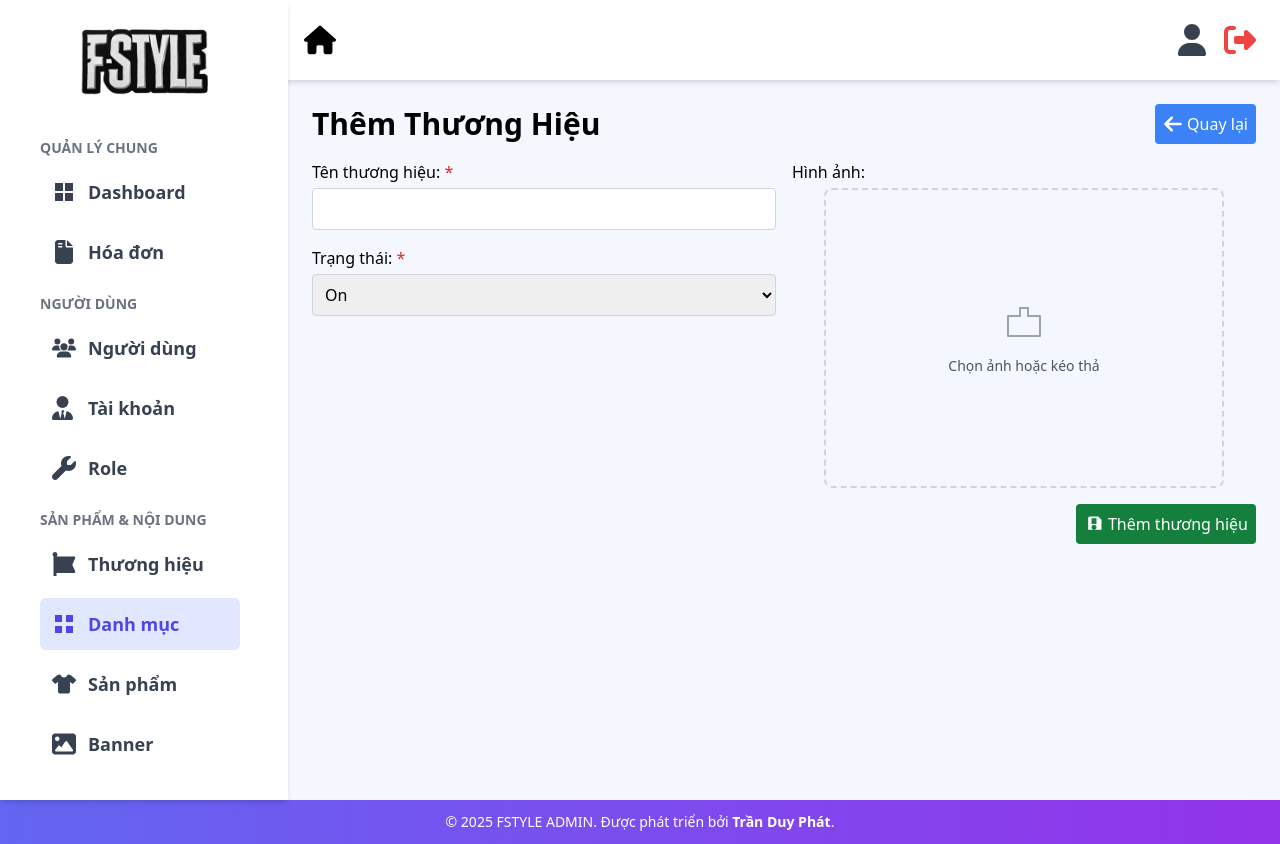
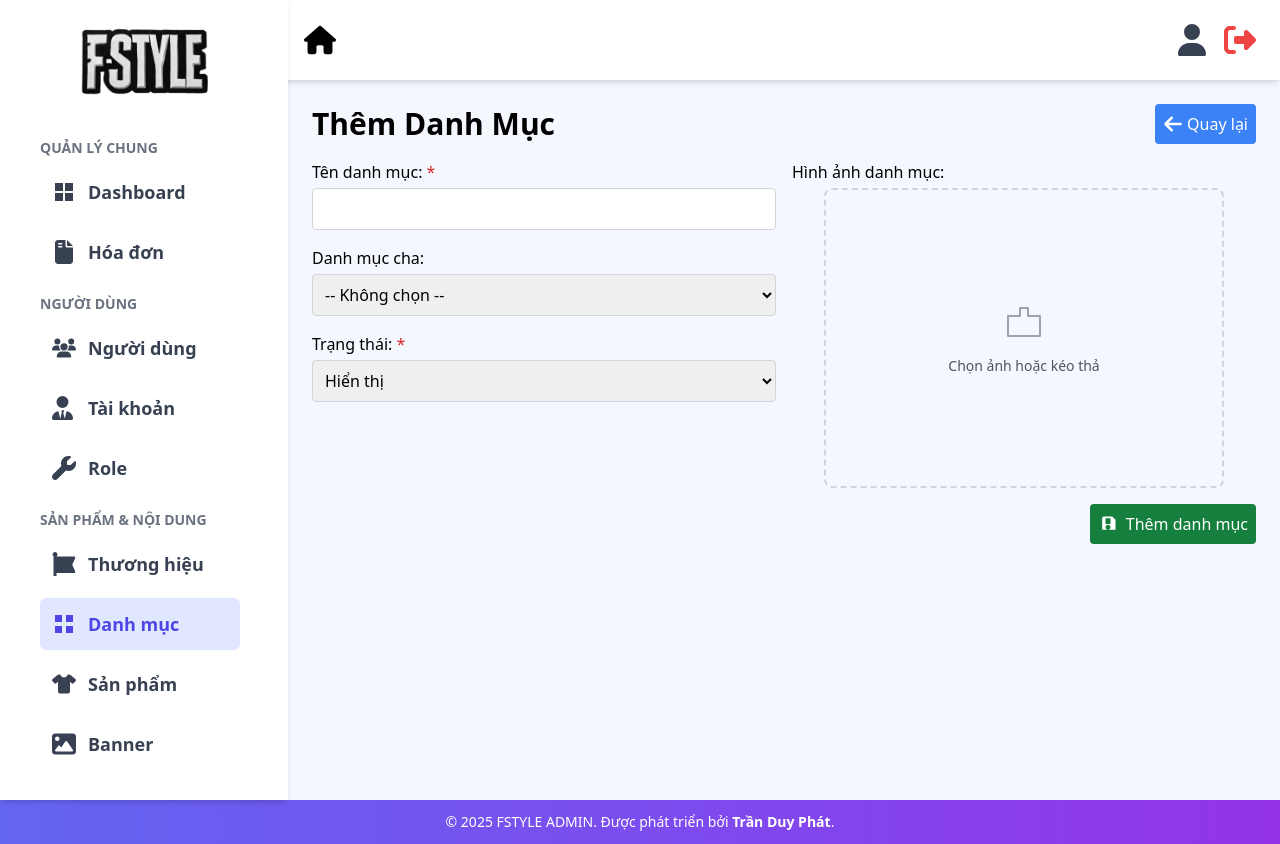
Before and after one commit to DuyPhatpeo/ShopFSTYLE, a PHP site: page /ShopFSTYLE/admin/views/category/add.php in a window 1280 px wide. Run offline with PHP 8.4, Linux system fonts and the light colour scheme; the visitor is signed in with stand-in values (Sample User, id 1); tables that the repository leaves empty or names only in its code hold one stand-in row (values such as "Sample post"); some libraries are stand-ins or nearby versions.

Commit message:
fix lỗi

```diff
--- a/admin/controller/categoryController.php
+++ b/admin/controller/categoryController.php
@@ -267,40 +267,63 @@ function processEditCategory($conn, $category_id) {
 }
 
 /**
- * Xóa danh mục (bao gồm cả danh mục con và file ảnh nếu có).
+ * Xoá danh mục và tất cả các danh mục con của nó.
+ * Đồng thời, xoá file ảnh vật lý nếu danh mục có ảnh.
  *
  * @param mysqli $conn Kết nối CSDL.
- * @param string $category_id ID danh mục cần xóa.
- * @return bool True nếu xóa thành công.
+ * @param string $category_id ID danh mục cần xoá.
+ * @return bool True nếu xoá thành công, false nếu thất bại.
  */
 function deleteCategory($conn, $category_id) {
-    // Lấy danh sách danh mục con
+    // 1. Xoá danh mục con (đệ quy)
     $sql = "SELECT category_id FROM category WHERE parent_id = ?";
-    $stmt = $conn->prepare($sql);
-    $stmt->bind_param("s", $category_id);
-    $stmt->execute();
-    $result = $stmt->get_result();
-
-    // Đệ quy xóa danh mục con
-    while ($child = $result->fetch_assoc()) {
-        deleteCategory($conn, $child['category_id']);
+    if ($stmt = $conn->prepare($sql)) {
+        $stmt->bind_param("s", $category_id);
+        $stmt->execute();
+        $result = $stmt->get_result();
+        while ($child = $result->fetch_assoc()) {
+            if (!deleteCategory($conn, $child['category_id'])) {
+                error_log("Không thể xoá danh mục con: " . $child['category_id']);
+                return false;
+            }
+        }
+        $stmt->close();
+    } else {
+        error_log("Prepare failed (child categories): " . $conn->error);
+        return false;
     }
 
-    // Xoá file ảnh vật lý nếu có
+    // 2. Xoá file ảnh vật lý (nếu có)
     $currentCategory = getCategoryById($conn, $category_id);
     if ($currentCategory && !empty($currentCategory['image_url'])) {
         $physicalPath = __DIR__ . '/../../' . $currentCategory['image_url'];
         if (file_exists($physicalPath)) {
-            unlink($physicalPath);
+            if (!unlink($physicalPath)) {
+                error_log("Không thể xoá file ảnh: " . $physicalPath);
+                // Tiếp tục xoá danh mục mặc dù không xoá được file ảnh
+            }
         }
     }
 
-    // Xóa danh mục khỏi DB
+    // 3. Xoá bản ghi danh mục khỏi DB
     $sql = "DELETE FROM category WHERE category_id = ?";
-    $stmt = $conn->prepare($sql);
-    $stmt->bind_param("s", $category_id);
-    return $stmt->execute();
+    if ($stmt = $conn->prepare($sql)) {
+        $stmt->bind_param("s", $category_id);
+        if (!$stmt->execute()) {
+            error_log("Lỗi xoá danh mục: " . $category_id . " Error: " . $stmt->error);
+            $stmt->close();
+            return false;
+        }
+        $stmt->close();
+    } else {
+        error_log("Prepare failed (delete category): " . $conn->error);
+        return false;
+    }
+
+    return true;
 }
+
+
 
 /**
  * Xử lý xóa danh mục thông qua form.
--- a/admin/views/category/add.php
+++ b/admin/views/category/add.php
@@ -1,28 +1,25 @@
 <?php
 $pageTitle = "Trang thêm danh mục";
 
+// Kiểm tra session đăng nhập
 include("../../includes/session_check.php");
-
-// File: admin/views/brand/add.php
 
 // Bật output buffering để tránh lỗi "headers already sent"
 ob_start();
 
 include("../../includes/header.php");
-require_once('../../../includes/db.php');           // Kết nối CSDL
-require_once('../../controller/brandController.php'); // File controller thương hiệu
+require_once('../../../includes/db.php');               // Kết nối CSDL
+require_once('../../controller/categoryController.php'); // File controller danh mục
 
-// Gọi hàm xử lý thêm thương hiệu, nếu thành công sẽ chuyển hướng
-// Hàm này được sửa đổi trả về mảng lỗi (rỗng nếu không có lỗi)
-$errors = processAddBrand($conn);
-
-// Nếu cần, lấy danh sách thương hiệu (ở đây ví dụ không cần)
+// Gọi hàm xử lý thêm danh mục, nếu thành công sẽ chuyển hướng
+// Hàm này trả về mảng lỗi (rỗng nếu không có lỗi)
+$errors = processAddCategory($conn);
 ?>
 <div id="notificationContainer" class="fixed top-10 right-4 flex flex-col space-y-2 z-50"></div>
 <main class="container mx-auto p-6">
     <div class="flex justify-between items-center mb-4">
         <div>
-            <h1 class="text-3xl font-bold">Thêm Thương Hiệu</h1>
+            <h1 class="text-3xl font-bold">Thêm Danh Mục</h1>
         </div>
         <a href="index.php" class="bg-blue-500 hover:bg-blue-600 text-white p-2 rounded flex items-center">
             <svg xmlns="http://www.w3.org/2000/svg" viewBox="0 0 448 512" class="w-5 h-5 mr-1" fill="currentColor">
@@ -40,23 +37,41 @@ $errors = processAddBrand($conn);
     </div>
     <?php endif; ?>
 
-    <!-- Form thêm thương hiệu -->
+    <!-- Form thêm danh mục -->
     <form method="POST" action="" enctype="multipart/form-data">
         <div class="flex flex-wrap -mx-2 mb-4">
-            <!-- Cột trái: Thông tin thương hiệu -->
+            <!-- Cột trái: Thông tin danh mục -->
             <div class="w-full md:w-1/2 px-2">
-                <!-- Tên thương hiệu -->
+                <!-- Tên danh mục -->
                 <div class="mb-4">
-                    <label for="brand_name" class="block mb-1 font-medium">
-                        Tên thương hiệu:
+                    <label for="category_name" class="block mb-1 font-medium">
+                        Tên danh mục:
                         <span class="text-red-600">*</span>
                     </label>
-                    <input type="text" name="brand_name" id="brand_name"
-                        class="w-full p-2 border <?= !empty($errors['brand_name']) ? 'border-red-500' : 'border-gray-300'; ?> rounded"
-                        value="<?= isset($_POST['brand_name']) ? htmlspecialchars($_POST['brand_name']) : '' ?>">
-                    <?php if (!empty($errors['brand_name'])): ?>
-                    <p class="text-red-500 text-sm mt-1"><?= htmlspecialchars($errors['brand_name']) ?></p>
+                    <input type="text" name="category_name" id="category_name"
+                        class="w-full p-2 border <?= !empty($errors['category_name']) ? 'border-red-500' : 'border-gray-300'; ?> rounded"
+                        value="<?= isset($_POST['category_name']) ? htmlspecialchars($_POST['category_name']) : '' ?>">
+                    <?php if (!empty($errors['category_name'])): ?>
+                    <p class="text-red-500 text-sm mt-1"><?= htmlspecialchars($errors['category_name']) ?></p>
                     <?php endif; ?>
+                </div>
+                <!-- Danh mục cha (tùy chọn) -->
+                <div class="mb-4">
+                    <label for="parent_id" class="block mb-1 font-medium">Danh mục cha:</label>
+                    <select name="parent_id" id="parent_id"
+                        class="w-full p-2 border border-gray-300 rounded focus:outline-none">
+                        <option value="">-- Không chọn --</option>
+                        <?php
+                        // Lấy danh sách tất cả danh mục (không loại trừ gì) để chọn danh mục cha
+                        $allCategories = getAllCategories($conn, "");
+                        foreach ($allCategories as $cat):
+                        ?>
+                        <option value="<?= htmlspecialchars($cat['category_id']) ?>"
+                            <?= (isset($_POST['parent_id']) && $_POST['parent_id'] === $cat['category_id']) ? 'selected' : '' ?>>
+                            <?= htmlspecialchars($cat['category_name']) ?>
+                        </option>
+                        <?php endforeach; ?>
+                    </select>
                 </div>
                 <!-- Trạng thái -->
                 <div class="mb-4">
@@ -66,10 +81,10 @@ $errors = processAddBrand($conn);
                     </label>
                     <select name="status" id="status"
                         class="w-full p-2 border <?= !empty($errors['status']) ? 'border-red-500' : 'border-gray-300'; ?> rounded">
-                        <option value="1" <?= (isset($_POST['status']) && $_POST['status'] == 1) ? 'selected' : '' ?>>On
+                        <option value="1" <?= (isset($_POST['status']) && $_POST['status'] == 1) ? 'selected' : '' ?>>
+                            Hiển thị</option>
+                        <option value="2" <?= (isset($_POST['status']) && $_POST['status'] == 2) ? 'selected' : '' ?>>Ẩn
                         </option>
-                        <option value="2" <?= (isset($_POST['status']) && $_POST['status'] == 2) ? 'selected' : '' ?>>
-                            Off</option>
                     </select>
                     <?php if (!empty($errors['status'])): ?>
                     <p class="text-red-500 text-sm mt-1"><?= htmlspecialchars($errors['status']) ?></p>
@@ -78,7 +93,7 @@ $errors = processAddBrand($conn);
             </div>
             <!-- Cột phải: Phần upload ảnh -->
             <div class="w-full md:w-1/2 px-2">
-                <label for="image" class="block mb-1 font-medium">Hình ảnh:</label>
+                <label for="image" class="block mb-1 font-medium">Hình ảnh danh mục:</label>
                 <div id="uploadArea"
                     class="group relative border-2 border-dashed border-gray-300 rounded-lg text-center cursor-pointer hover:border-blue-400 flex items-center justify-center w-[400px] h-[300px] mx-auto overflow-hidden"
                     style="position: relative;">
@@ -105,12 +120,13 @@ $errors = processAddBrand($conn);
 
         <!-- Nút thao tác -->
         <div class="flex justify-end items-center">
-            <button type="submit" class="bg-green-700 hover:bg-green-800 text-white p-2 rounded flex items-center">
-                <svg xmlns="http://www.w3.org/2000/svg" class="w-5 h-5 mr-1" fill="currentColor" viewBox="0 0 24 24">
+            <button type="submit"
+                class="bg-green-700 hover:bg-green-800 text-white p-2 rounded flex items-center gap-2">
+                <svg xmlns="http://www.w3.org/2000/svg" class="w-5 h-5" fill="currentColor" viewBox="0 0 24 24">
                     <path d="M17 3H7c-1.1 0-2 .9-2 2v14h16V7l-4-4zM12 19c-1.66 0-3-1.34-3-3
                              s1.34-3 3-3 3 1.34 3 3-1.34 3-3 3zm3-7H9V5h6v7z" />
                 </svg>
-                Thêm thương hiệu
+                <span>Thêm danh mục</span>
             </button>
         </div>
     </form>
--- a/admin/views/category/delete.php
+++ b/admin/views/category/delete.php
@@ -24,7 +24,8 @@ if (!$category) {
 }
 
 if ($_SERVER['REQUEST_METHOD'] === 'POST') {
-    processDeleteCategory($conn, $role_id);
+    // Sửa lỗi: truyền $category_id thay vì $role_id
+    processDeleteCategory($conn, $category_id);
 }
 ?>
 
```
